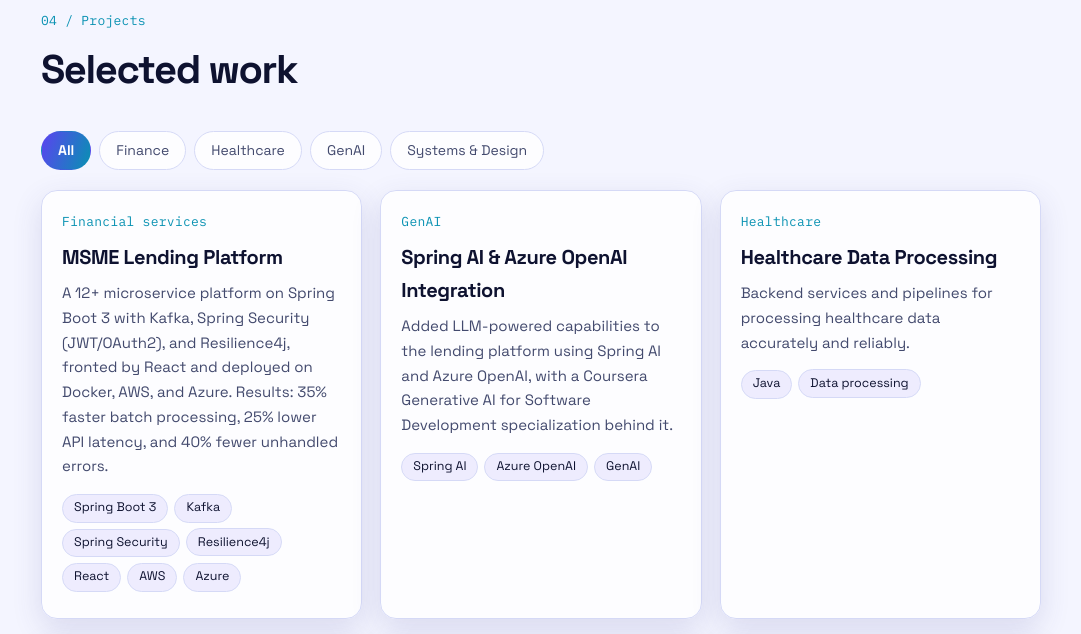
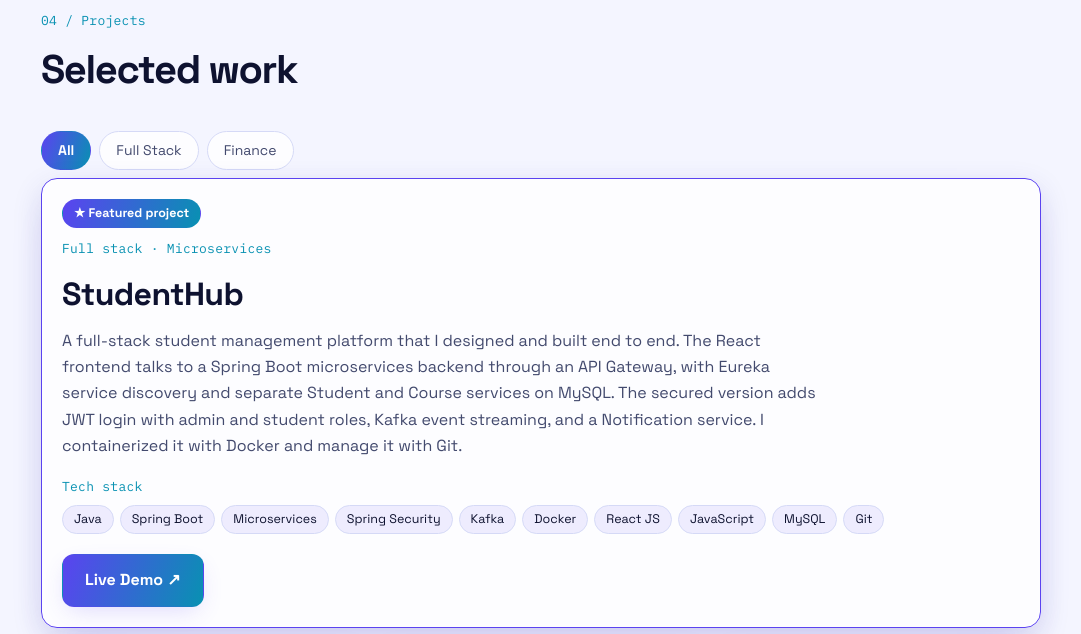
Before and after one commit to thakur-ranjeet/thakur-ranjeet.github.io, a plain HTML site: page index.html in a window 1280 px wide. Shown: the part 3260-3894 px from the top of the page, without its empty margins (99-1180 px from the left). Drawn offline with nearby package versions, Linux system fonts and the light colour scheme; animation ran at ten frames a second.

Commit message:
Enhance project section with filters and featured project
Updated project filter buttons and added featured project card for StudentHub with detailed description and tech stack.

```diff
--- a/index.html
+++ b/index.html
@@ -136,6 +136,13 @@ body::after{content:"";position:fixed;inset:0;z-index:4;pointer-events:none;opac
 .hero h1{font-size:clamp(38px,10vw,64px)}
 }
 @media(prefers-reduced-motion:reduce){#curtain{display:none}.pframe .sweep,.pframe .grain,.rec i{animation:none}.pframe,.pframe img{transition:none}}
+  /* Featured project */
+.card.featured{grid-column:1 / -1;border-color:var(--acc);box-shadow:0 18px 44px -18px var(--glow1),var(--shadow)}
+.card.featured h3{font-size:clamp(24px,3.4vw,32px)}
+.card.featured p{max-width:760px;font-size:16px}
+.fbadge{background:var(--grad);color:var(--accfg);border-color:transparent;font-weight:600;margin-bottom:10px}
+.stk{margin:16px 0 8px}
+.demo{display:inline-block;margin-top:14px}
 </style>
 </head>
 <body>
@@ -201,8 +208,8 @@ body::after{content:"";position:fixed;inset:0;z-index:4;pointer-events:none;opac
 
 <section id="projects">
 <div class="tag mono">04 / Projects</div><h2>Selected work</h2>
-<div class="filters" id="pf"><button class="on" data-f="all">All</button><button data-f="fin">Finance</button><button data-f="health">Healthcare</button><button data-f="ai">GenAI</button><button data-f="sys">Systems &amp; Design</button></div>
-<div class="grid" id="pg">
+<div class="filters" id="pf"><button class="on" data-f="all">All</button><button data-f="full">Full Stack</button><button data-f="fin">Finance</button><div class="grid" id="pg">
+<div class="card featured" data-c="full"><span class="chip fbadge">★ Featured project</span><div class="mono tag">Full stack · Microservices</div><h3>StudentHub</h3><p>A full-stack student management platform that I designed and built end to end. The React frontend talks to a Spring Boot microservices backend through an API Gateway, with Eureka service discovery and separate Student and Course services on MySQL. The secured version adds JWT login with admin and student roles, Kafka event streaming, and a Notification service. I containerized it with Docker and manage it with Git.</p><div class="mono tag stk">Tech stack</div><span class="chip">Java</span><span class="chip">Spring Boot</span><span class="chip">Microservices</span><span class="chip">Spring Security</span><span class="chip">Kafka</span><span class="chip">Docker</span><span class="chip">React JS</span><span class="chip">JavaScript</span><span class="chip">MySQL</span><span class="chip">Git</span><div><a class="btn p demo" href="https://thakur-ranjeet.github.io/studenthub/" target="_blank" rel="noopener noreferrer" aria-label="Open the StudentHub live demo in a new tab">Live Demo ↗</a></div></div>
 <div class="card" data-c="fin"><div class="mono tag">Financial services</div><h3>MSME Lending Platform</h3><p>A 12+ microservice platform on Spring Boot 3 with Kafka, Spring Security (JWT/OAuth2), and Resilience4j, fronted by React and deployed on Docker, AWS, and Azure. Results: 35% faster batch processing, 25% lower API latency, and 40% fewer unhandled errors.</p><span class="chip">Spring Boot 3</span><span class="chip">Kafka</span><span class="chip">Spring Security</span><span class="chip">Resilience4j</span><span class="chip">React</span><span class="chip">AWS</span><span class="chip">Azure</span></div>
 <div class="card" data-c="ai"><div class="mono tag">GenAI</div><h3>Spring AI &amp; Azure OpenAI Integration</h3><p>Added LLM-powered capabilities to the lending platform using Spring AI and Azure OpenAI, with a Coursera Generative AI for Software Development specialization behind it.</p><span class="chip">Spring AI</span><span class="chip">Azure OpenAI</span><span class="chip">GenAI</span></div>
 <div class="card" data-c="health"><div class="mono tag">Healthcare</div><h3>Healthcare Data Processing</h3><p>Backend services and pipelines for processing healthcare data accurately and reliably.</p><span class="chip">Java</span><span class="chip">Data processing</span></div>
```
